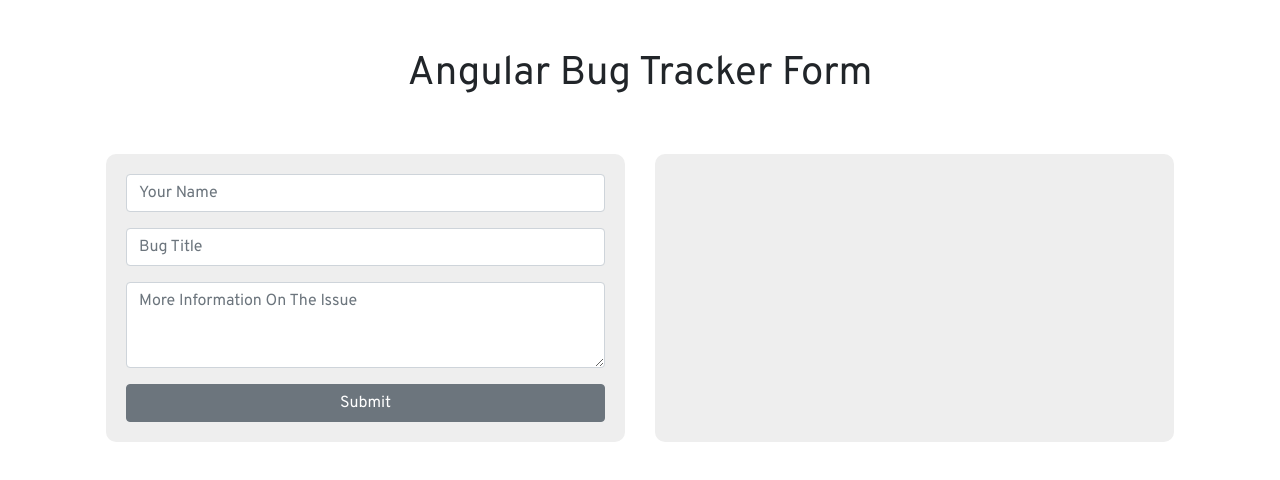
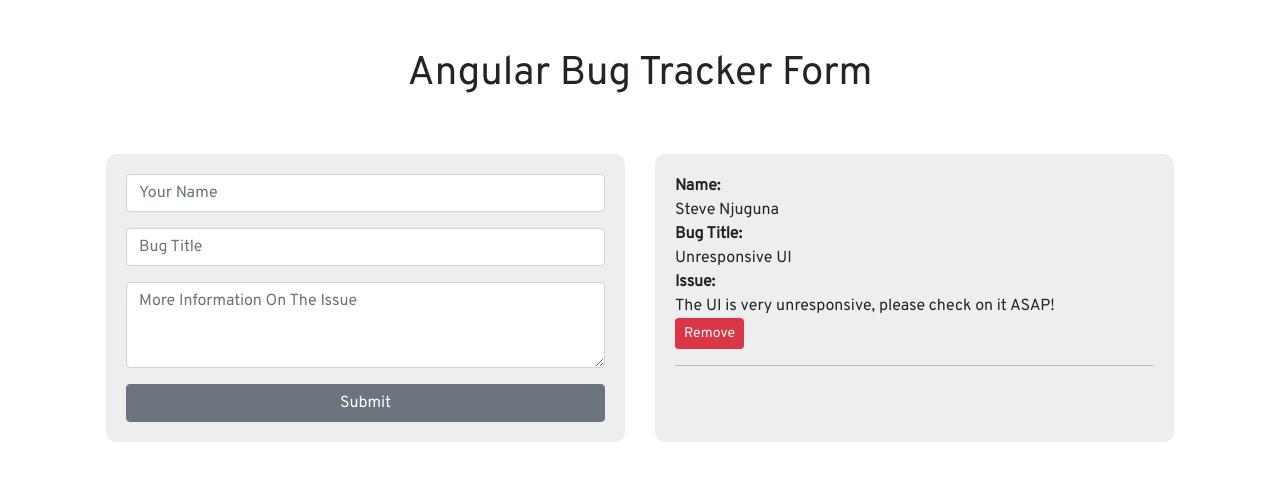
Before and after one commit to steve-njuguna-k/Bug-Tracker-Form, an Angular app: page / in a window 1280 px wide. Shown: the top 480 px of the page. Built offline with nearby package versions, Linux system fonts and the light colour scheme.

Commit message:
Added dummy content in the 2nd column

```diff
--- a/src/app/components/bug-form/bug-form.component.html
+++ b/src/app/components/bug-form/bug-form.component.html
@@ -17,6 +17,11 @@
         </form>
       </div>
       <div class="col column-2">
+          <b>Name: </b><div class="name">Steve Njuguna</div>
+          <b>Bug Title: </b><div class="bugTitle">Unresponsive UI</div>
+          <b>Issue: </b><div class="content">The UI is very unresponsive, please check on it ASAP!</div>
+          <button class="btn btn-danger btn-sm">Remove</button>
+          <hr>
       </div>
     </div>
 </div>
```
